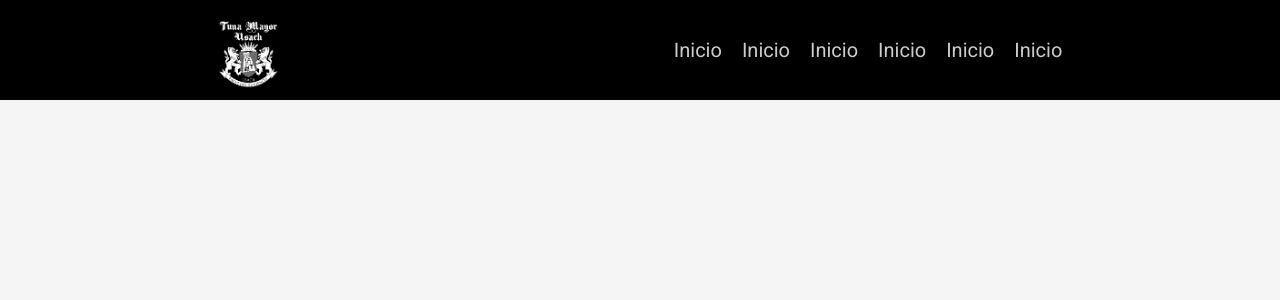
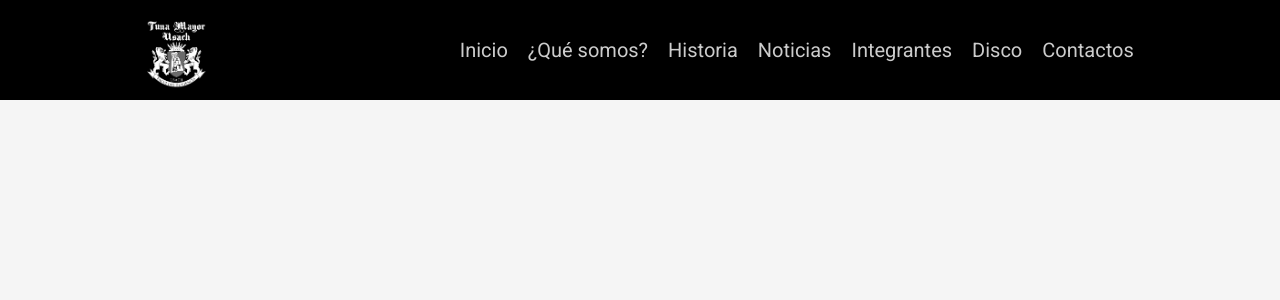
Before and after one commit to francho96/TunaMayor, a React (Vite) app: page / in a window 1280 px wide. Shown: the top 300 px of the page. Built offline with nearby package versions, Linux system fonts and the light colour scheme.

Commit message:
topbar fix

```diff
--- a/src/components/topbar/TopBar.jsx
+++ b/src/components/topbar/TopBar.jsx
@@ -3,11 +3,12 @@ import logoTuna from './assets/logo-tuna_bn.png';
 
 const botonesTopbar = [
     { name: 'Inicio', link: '/' },
-    { name: 'Inicio', link: '/' },
-    { name: 'Inicio', link: '/' },
-    { name: 'Inicio', link: '/' },
-    { name: 'Inicio', link: '/' },
-    { name: 'Inicio', link: '/' },
+    { name: '¿Qué somos?', link: '/' },
+    { name: 'Historia', link: '/historia' },
+    { name: 'Noticias', link: '/' },
+    { name: 'Integrantes', link: '/' },
+    { name: 'Disco', link: '/' },
+    { name: 'Contactos', link: '/' },
 ];
 
 function Topbar() {
```
